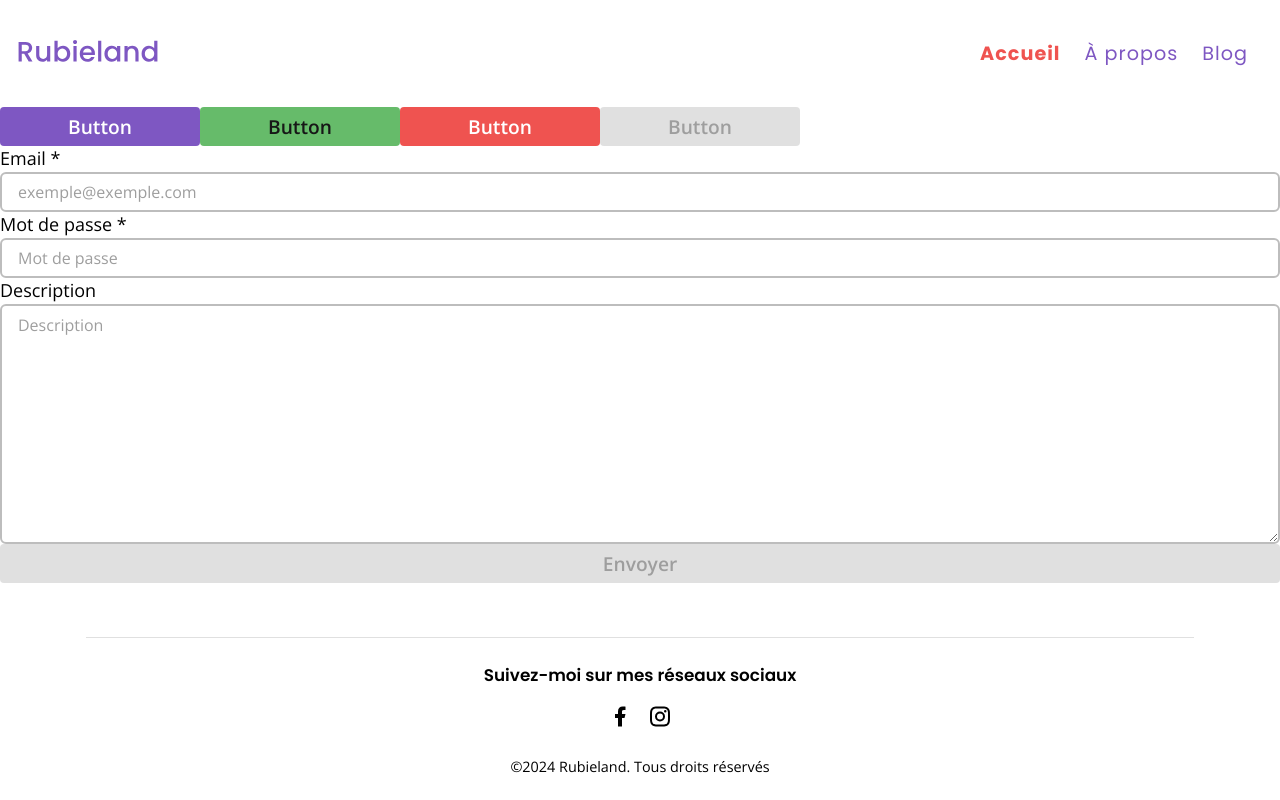
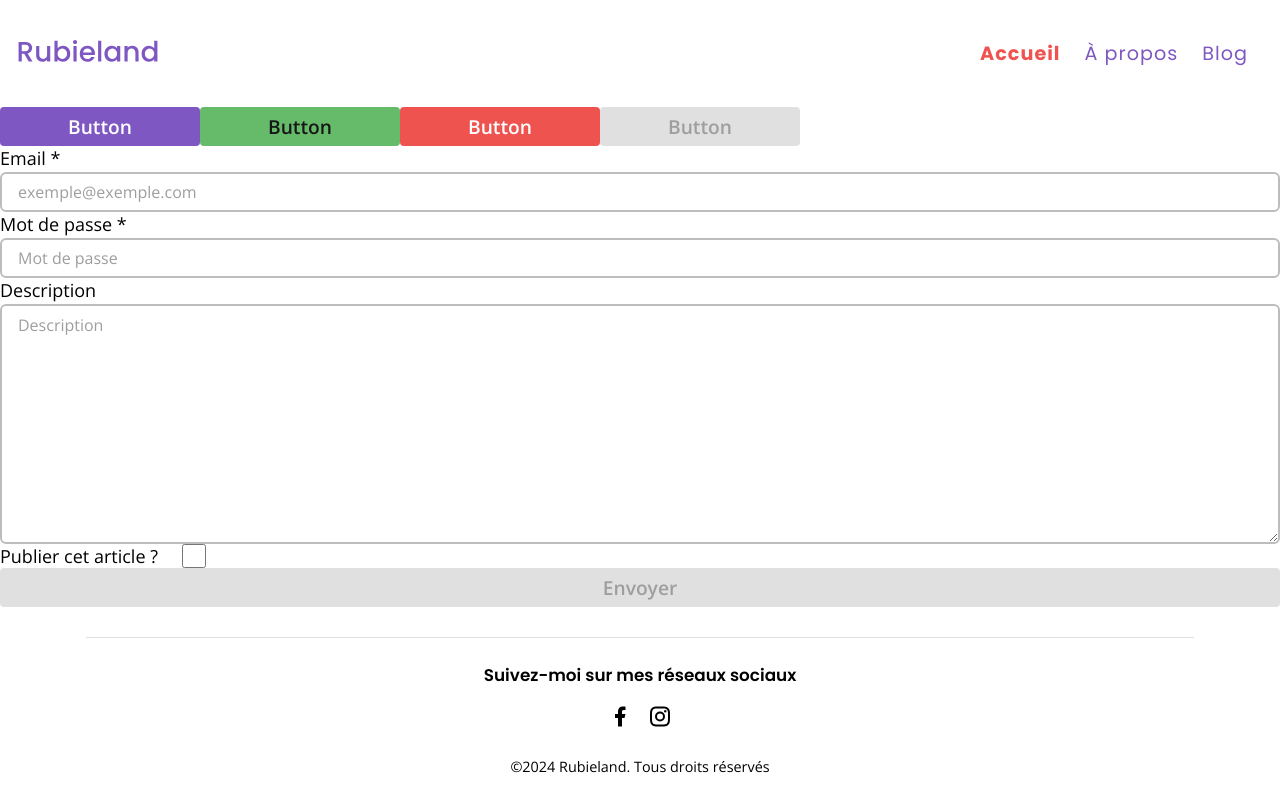
Before and after one commit to rubieland/rubieland, a React (Vite) app in the folder frontend/: page / in a window 1280 px wide. Built offline with nearby package versions, Linux system fonts and the light colour scheme.

Commit message:
feat(Checkbox input): create Checkox and ControlledCheckbox and add it to FormTests

```diff
--- /dev/null
+++ b/frontend/src/ui/components/FormInputs/Checkbox.tsx
@@ -0,0 +1,41 @@
+import { ChangeEventHandler } from 'react';
+
+interface CheckboxProps {
+  onCheckChange: ChangeEventHandler<HTMLInputElement>;
+  isRequired?: boolean;
+  isInvalid?: boolean;
+  isChecked: boolean;
+  value: string;
+  label: string;
+  name: string;
+}
+
+const Checkbox = ({
+  isChecked = false,
+  onCheckChange,
+  isRequired,
+  isInvalid,
+  value,
+  label,
+  name,
+}: CheckboxProps) => {
+  const classNames = isInvalid ? 'checkbox input-error' : 'checkbox';
+
+  return (
+    <input
+      aria-required={isRequired}
+      aria-invalid={isInvalid}
+      onChange={onCheckChange}
+      className={classNames}
+      required={isRequired}
+      checked={isChecked}
+      aria-label={label}
+      type="checkbox"
+      value={value}
+      name={name}
+      id={name}
+    />
+  );
+};
+
+export default Checkbox;
--- /dev/null
+++ b/frontend/src/ui/components/FormInputs/ControlledFormInputs/ControlledCheckbox.tsx
@@ -0,0 +1,42 @@
+import { Controller, useFormContext } from 'react-hook-form';
+import Checkbox from '../Checkbox';
+
+interface ControlledCheckboxProps {
+  isRequired?: boolean;
+  label: string;
+  name: string;
+}
+
+const ControlledCheckbox = ({
+  isRequired = false,
+  label,
+  name,
+}: ControlledCheckboxProps) => {
+  const { control } = useFormContext();
+
+  return (
+    <Controller
+      control={control}
+      name={name}
+      render={({ field: { value, onChange }, fieldState: { error } }) => (
+        <div className="checkbox-input">
+          <label htmlFor={name}>{label}</label>
+          <Checkbox
+            onCheckChange={onChange}
+            isRequired={isRequired}
+            isInvalid={!!error}
+            isChecked={value}
+            value={value}
+            label={label}
+            name={name}
+          />
+          {error && (
+            <span className="input-error-message">{error.message}</span>
+          )}
+        </div>
+      )}
+    />
+  );
+};
+
+export default ControlledCheckbox;
--- a/frontend/src/ui/components/FormTests/FormTests.tsx
+++ b/frontend/src/ui/components/FormTests/FormTests.tsx
@@ -6,6 +6,7 @@ import { isFormValid } from '../../../utils/form.utils';
 import CustomButton from '../Button/CustomButton';
 import { FormProvider } from 'react-hook-form';
 import i18n from '../../../core/i18n';
+import ControlledCheckbox from '../FormInputs/ControlledFormInputs/ControlledCheckbox';
 
 const FormTests = () => {
   const form = useFormTestsValidation();
@@ -33,6 +34,7 @@ const FormTests = () => {
           withLabel
         />
         <ControlledTextarea label="Description" name="description" withLabel />
+        <ControlledCheckbox label="Publier cet article ?" name="isPublished" />
         <CustomButton
           title={i18n.t('common.send')}
           isDisabled={!isFormFilled}
--- a/frontend/src/ui/components/FormTests/hooks/useFormTestsValidation.ts
+++ b/frontend/src/ui/components/FormTests/hooks/useFormTestsValidation.ts
@@ -11,12 +11,17 @@ export const FormTestsSchema = z.object({
     .email({ message: i18n.t('form.errors.invalidEmailFormat') }),
   password: z
     .string()
-    .min(8, { message: i18n.t('form.errors.inputMinLength', { min: 8 }) })
-    .max(60, { message: i18n.t('form.errors.inputMaxLength', { max: 60 }) }),
+    .min(8, { message: i18n.t('form.errors.inputMinLength', { minLength: 8 }) })
+    .max(60, {
+      message: i18n.t('form.errors.inputMaxLength', { maxLength: 60 }),
+    }),
   description: z
     .string()
-    .min(8, { message: i18n.t('form.errors.inputMinLength', { min: 8 }) })
-    .max(60, { message: i18n.t('form.errors.inputMaxLength', { max: 60 }) }),
+    .min(8, { message: i18n.t('form.errors.inputMinLength', { minLength: 8 }) })
+    .max(60, {
+      message: i18n.t('form.errors.inputMaxLength', { maxLength: 60 }),
+    }),
+  isPublished: z.boolean(),
 });
 
 export type FormTestsSchemaFormData = z.infer<typeof FormTestsSchema>;
@@ -27,6 +32,7 @@ export const useFormTestsValidation = () => {
       email: '',
       password: '',
       description: '',
+      isPublished: false,
     },
     resolver: zodResolver(FormTestsSchema),
     mode: 'onBlur',
```
